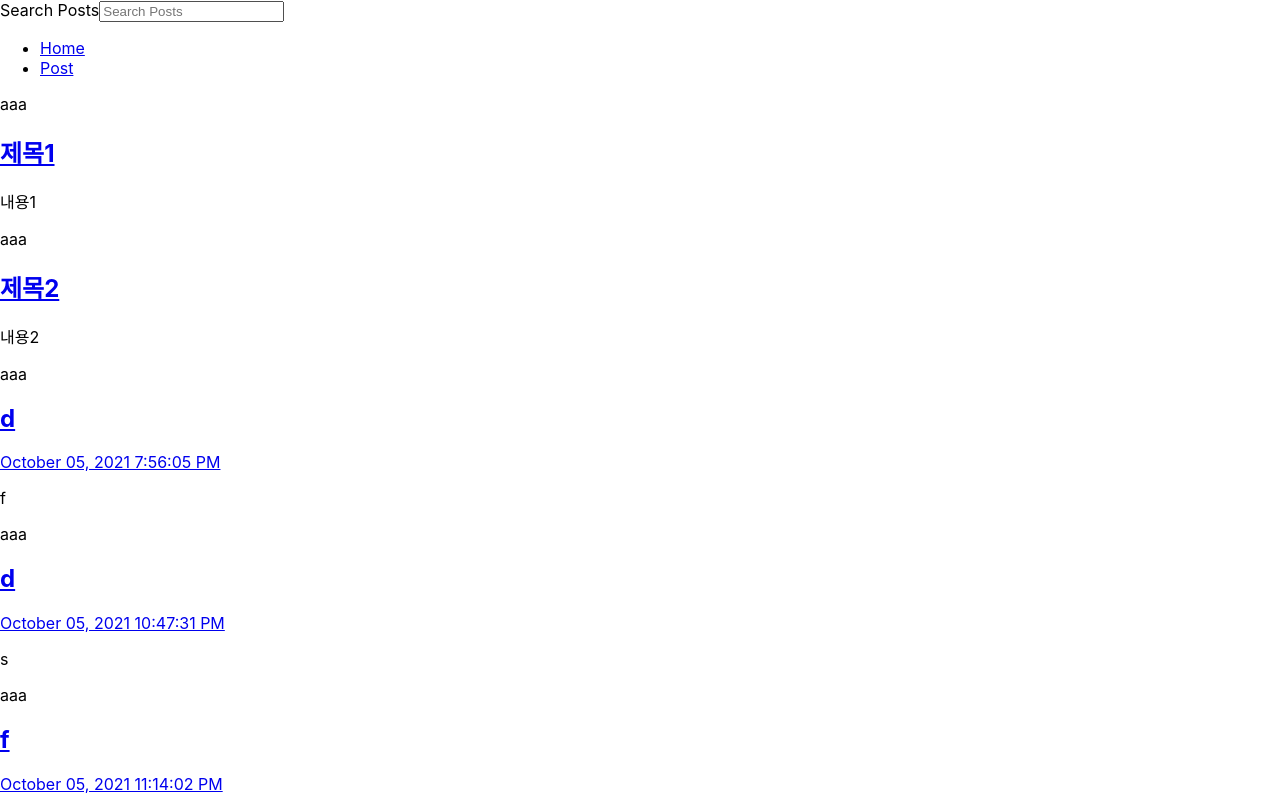
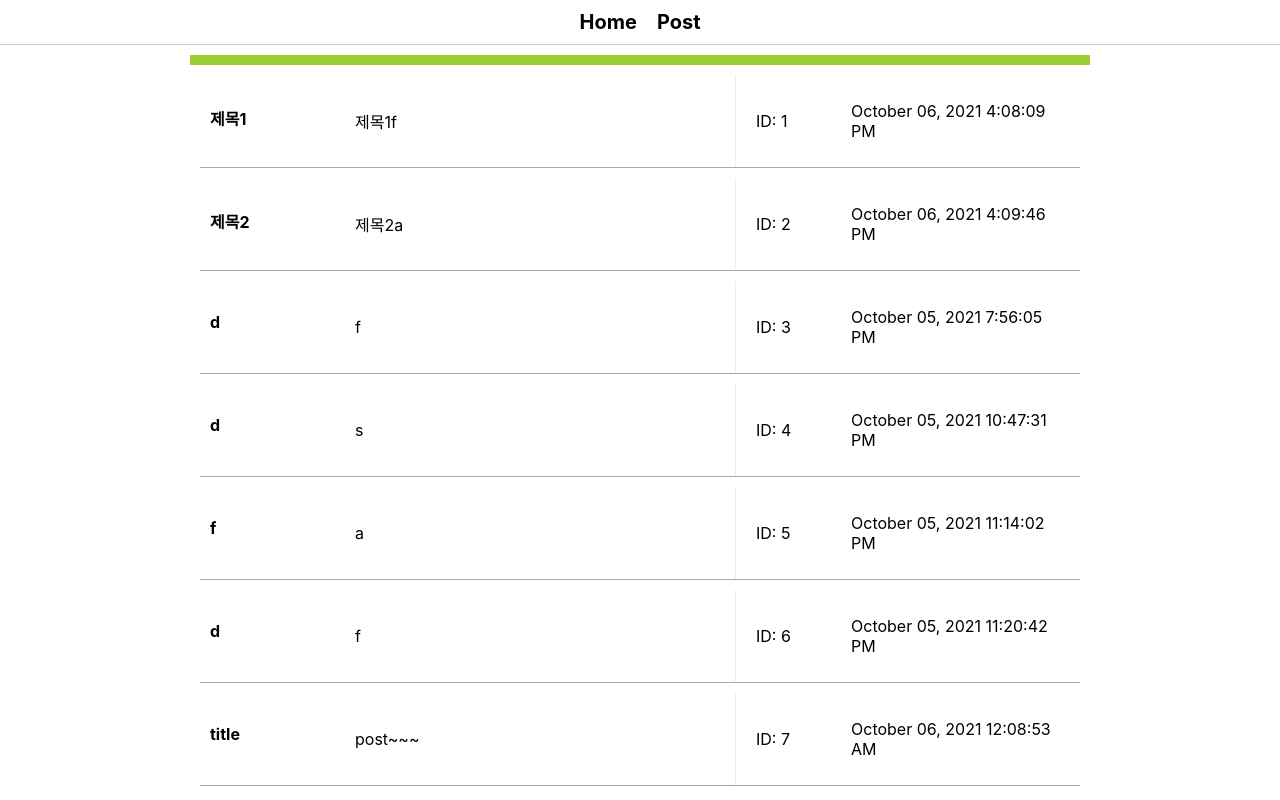
Before and after one commit to do-mandoo/Omega, a React (Create React App) app: page / in a window 1280 px wide. Shown: the top 800 px of the page. Built offline with nearby package versions, Linux system fonts and the light colour scheme; data requests are answered from the project's data file; the HTML template or start-up script is replaced by a standard one.

Commit message:
디자인수정

```diff
--- a/db.json
+++ b/db.json
@@ -3,12 +3,14 @@
     {
       "id": 1,
       "title": "제목1",
-      "body": "내용1"
+      "datetime": "October 06, 2021 4:08:09 PM",
+      "body": "제목1f"
     },
     {
       "id": 2,
       "title": "제목2",
-      "body": "내용2"
+      "datetime": "October 06, 2021 4:09:46 PM",
+      "body": "제목2a"
     },
     {
       "id": 3,
--- a/src/api/posts.js
+++ b/src/api/posts.js
@@ -1,5 +1,5 @@
 import axios from 'axios';
 
 export default axios.create({
-  baseURL: 'http://localhost:3000',
+  baseURL: 'http://localhost:3001',
 });
--- a/src/component/board/Detail.js
+++ b/src/component/board/Detail.js
@@ -1,16 +1,54 @@
 import { useParams, Link } from 'react-router-dom';
 import React from 'react';
+import styled from 'styled-components';
+
+const DetailWrap = styled.div`
+  max-width: 900px;
+  border: 1px solid #ddd;
+  margin: 10px auto;
+  border-top: 10px solid purple;
+  /* padding: 0px 10px; */
+  position: relative;
+  .postTop {
+    border-bottom: 1px solid #ddd;
+    padding: 0 10px;
+    display: flex;
+    justify-content: space-between;
+    align-items: center;
+  }
+  .postBody {
+    min-height: 300px;
+    padding: 10px;
+  }
+  .EdDeBtn {
+    position: absolute;
+    bottom: -40px;
+    right: 10px;
+  }
+  button {
+    margin-left: 10px;
+    border: none;
+    background-color: #eee;
+    padding: 7px 20px;
+    border-radius: 5px;
+    cursor: pointer;
+  }
+`;
 
 const Detail = ({ posts, handleDelete }) => {
   console.log(posts, '124432');
   const { id } = useParams();
   const post = posts.find(post => post.id.toString() === id);
   return (
+    <DetailWrap>
       <main className="PostPage">
         <article className="post">
+          <div className="postTop">
             <h2>{post.title}</h2>
             <p className="postDate">{post.datetime}</p>
+          </div>
           <p className="postBody">{post.body}</p>
+          <div className="EdDeBtn">
             <Link to={`/edit/${post.id}`}>
               <button className="editButton">Edit Post</button>
             </Link>
@@ -20,8 +58,10 @@ const Detail = ({ posts, handleDelete }) => {
             >
               Delete Post
             </button>
+          </div>
         </article>
       </main>
+    </DetailWrap>
   );
 };
 
--- a/src/component/board/Ediotr.js
+++ b/src/component/board/Ediotr.js
@@ -1,5 +1,52 @@
 import React, { useEffect } from 'react';
 import { useParams } from 'react-router-dom';
+import styled from 'styled-components';
+
+const EditorWrap = styled.div`
+  max-width: 900px;
+  border: 1px solid #ddd;
+  margin: 10px auto;
+  border-top: 10px solid tomato;
+  /* padding: 0px 10px; */
+  position: relative;
+  padding: 5px 0;
+  h2 {
+    padding: 0;
+    margin: 0;
+    border-bottom: 1px solid #eee;
+  }
+  .postTitleAll {
+    /* background-color: yellowgreen; */
+    display: flex;
+    flex-flow: column nowrap;
+    input {
+      width: 300px;
+      padding: 5px 10px;
+    }
+    margin-bottom: 10px;
+  }
+  .postBodyAll {
+    display: flex;
+    flex-flow: column nowrap;
+    /* background-color: orange; */
+    textarea {
+      height: 300px;
+      padding: 5px 10px;
+      font-size: 16px;
+    }
+  }
+  .editBtn {
+    position: absolute;
+    bottom: -40px;
+    right: 10px;
+    margin-left: 10px;
+    border: none;
+    background-color: #eee;
+    padding: 7px 20px;
+    border-radius: 5px;
+    cursor: pointer;
+  }
+`;
 
 const Ediotr = ({
   posts,
@@ -20,9 +67,11 @@ const Ediotr = ({
   }, [post, setEditTitle, setEditBody]);
 
   return (
+    <EditorWrap>
       <main className="NewPost">
         <h2>Edit Post</h2>
         <form className="newPostForm">
+          <div className="postTitleAll">
             <label htmlFor="postTitle">Title:</label>
             <input
               className="title"
@@ -31,18 +80,26 @@ const Ediotr = ({
               type="text"
               required
             />
+          </div>
+          <div className="postBodyAll">
             <label htmlFor="postBody">Post:</label>
-        <input
+            <textarea
               className="text"
               onClick={e => setEditBody(e.target.value)}
               value={editBody}
               required
             />
-        <button type="submit" onClick={() => handleEdit(post.id)}>
-          등록
+          </div>
+          <button
+            type="submit"
+            className="editBtn"
+            onClick={() => handleEdit(post.id)}
+          >
+            수정 등록
           </button>
         </form>
       </main>
+    </EditorWrap>
   );
 };
 
--- a/src/component/board/Feed.js
+++ /dev/null
@@ -1,14 +0,0 @@
-import React from 'react';
-import Post from './Post';
-
-const Feed = ({ posts }) => {
-  return (
-    <div>
-      {posts.map(post => (
-        <Post key={post.id} post={post} />
-      ))}
-    </div>
-  );
-};
-
-export default Feed;
--- a/src/component/board/Home.js
+++ b/src/component/board/Home.js
@@ -1,14 +1,97 @@
 import React from 'react';
-import Feed from './Feed';
+import { Link } from 'react-router-dom';
+import styled from 'styled-components';
+
+const HomeWrap = styled.div`
+  /* background-color: #eee; */
+  max-width: 900px;
+  margin: 10px auto;
+  border-top: 10px solid yellowgreen;
+`;
+const PostWrap = styled.div`
+  border-bottom: 1px solid #aaa;
+  article,
+  .postLeft,
+  .postRight {
+    display: flex;
+    justify-content: space-between;
+    align-items: center;
+  }
+  .postRight {
+    border-left: 1px solid #eee;
+  }
+  div,
+  h2,
+  p {
+    padding: 5px 10px;
+  }
+  .aTag {
+    text-decoration: none;
+    color: #000;
+  }
+  h2 {
+    /* background-color: orange; */
+    width: 130px;
+    margin: 0;
+    padding: 0;
+    font-size: 16px;
+    height: 30px;
+    :hover {
+      text-decoration: underline;
+    }
+  }
+  .postDate {
+    /* background-color: skyblue; */
+    width: 220px;
+    margin-left: 5px;
+  }
+  .postId {
+    /* background-color: tomato; */
+    width: 70px;
+  }
+  .postBody {
+    /* background-color: violet; */
+    width: 360px;
+    margin-left: 5px;
+    :hover {
+      text-decoration: underline;
+    }
+  }
+  margin: 10px;
+`;
+
+// 목록들 쫘르륵
+const Post = ({ post }) => {
+  console.log(post, '12목록들쫘라락. /');
+  const postBody = post.body;
+  return (
+    <PostWrap>
+      <article>
+        <Link to={`/post/${post.id}`} className="aTag">
+          <div className="postLeft">
+            <h2>{post.title}</h2>
+            <p className="postBody">{post.body}</p>
+          </div>
+        </Link>
+        <div className="postRight">
+          <p className="postId">ID: {post.id}</p>
+          <p className="postDate">{post.datetime}</p>
+        </div>
+      </article>
+    </PostWrap>
+  );
+};
 
 const Home = ({ posts }) => {
   console.log(posts, '2993');
   return (
-    <div>
+    <HomeWrap>
       <main>
-        <Feed posts={posts} />
+        {posts.map(post => (
+          <Post key={post.id} post={post} />
+        ))}
       </main>
-    </div>
+    </HomeWrap>
   );
 };
 
--- a/src/component/board/Nav.js
+++ b/src/component/board/Nav.js
@@ -1,9 +1,37 @@
 import { Link } from 'react-router-dom';
+import styled from 'styled-components';
+
+const NavWrap = styled.div`
+  border-bottom: 1px solid #ccc;
+  display: flex;
+  justify-content: center;
+  ul,
+  li {
+    list-style: none;
+    margin: 0;
+    padding: 5px 10px;
+  }
+  ul {
+    display: flex;
+  }
+  li {
+    font-size: 20px;
+    font-weight: bold;
+  }
+  .aTag {
+    text-decoration: none;
+    color: #000;
+    :hover {
+      text-decoration: underline;
+    }
+  }
+`;
 
 const Nav = () => {
   return (
+    <NavWrap>
       <nav className="Nav">
-      <form className="searchForm" onSubmit={e => e.preventDefault()}>
+        {/* <form className="searchForm" onSubmit={e => e.preventDefault()}>
           <label htmlFor="search">Search Posts</label>
           <input
             id="search"
@@ -12,19 +40,24 @@ const Nav = () => {
             // value={search}
             // onChange={e => setSearch(e.target.value)}
           />
-      </form>
+        </form> */}
         <ul>
           <li>
-          <Link to="/">Home</Link>
+            <Link to="/" className="aTag">
+              Home
+            </Link>
           </li>
           <li>
-          <Link to="/posts">Post</Link>
+            <Link to="/posts" className="aTag">
+              Post
+            </Link>
           </li>
           {/* <li>
             <Link to="/about">About</Link>
           </li> */}
         </ul>
       </nav>
+    </NavWrap>
   );
 };
 
--- a/src/component/board/NewPost.js
+++ b/src/component/board/NewPost.js
@@ -1,4 +1,49 @@
 import React from 'react';
+import styled from 'styled-components';
+
+const NewPostWrap = styled.div`
+  border: 1px solid #ddd;
+  max-width: 900px;
+  margin: 10px auto;
+  border-top: 10px solid royalblue;
+  position: relative;
+  padding: 5px 0;
+  h2 {
+    padding: 0;
+    margin: 0;
+    border-bottom: 1px solid #eee;
+  }
+  .postTitleAll {
+    /* background-color: yellowgreen; */
+    display: flex;
+    flex-flow: column nowrap;
+    input {
+      width: 300px;
+      padding: 5px 10px;
+    }
+    margin-bottom: 10px;
+  }
+  .postBodyAll {
+    display: flex;
+    flex-flow: column nowrap;
+    /* background-color: orange; */
+    textarea {
+      height: 300px;
+      padding: 5px 10px;
+      font-size: 16px;
+    }
+  }
+  .addBtn {
+    position: absolute;
+    bottom: -40px;
+    right: 10px;
+    border: none;
+    background-color: #eee;
+    padding: 7px 20px;
+    border-radius: 5px;
+    cursor: pointer;
+  }
+`;
 
 const NewPost = ({
   handleSubmit,
@@ -9,11 +54,11 @@ const NewPost = ({
 }) => {
   console.log('093248924387');
   return (
-    <div>
-      hhhh
+    <NewPostWrap>
       <main className="New Post">
         <h2>New Post</h2>
         <form className="newPostForm" onSubmit={handleSubmit}>
+          <div className="postTitleAll">
             <label htmlFor="postTitle">Title:</label>
             <input
               className="postTitle"
@@ -21,18 +66,25 @@ const NewPost = ({
               onChange={e => setPostTitle(e.target.value)}
               type="text"
               required
+              placeholder=" 제목을 입력하세요."
             />
+          </div>
+          <div className="postBodyAll">
             <label htmlFor="postBody">Post:</label>
             <textarea
               className="postBdoy"
               value={postBody}
               onChange={e => setPostBody(e.target.value)}
               required
+              placeholder="내용을 입력하세요"
             />
-          <button type="submit">등록하기</button>
+          </div>
+          <button className="addBtn" type="submit">
+            등록하기
+          </button>
         </form>
       </main>
-    </div>
+    </NewPostWrap>
   );
 };
 
```
Lines whose indentation alone changed are shown as unchanged.
